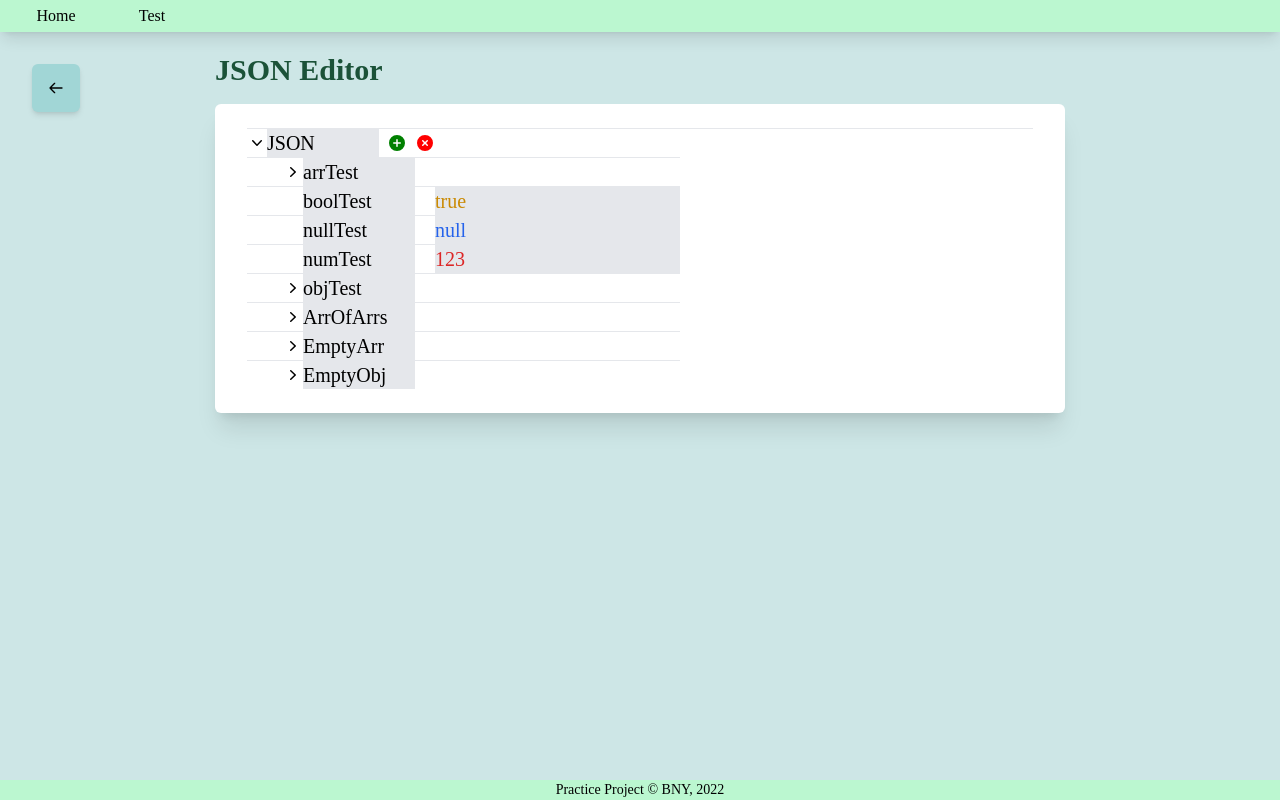
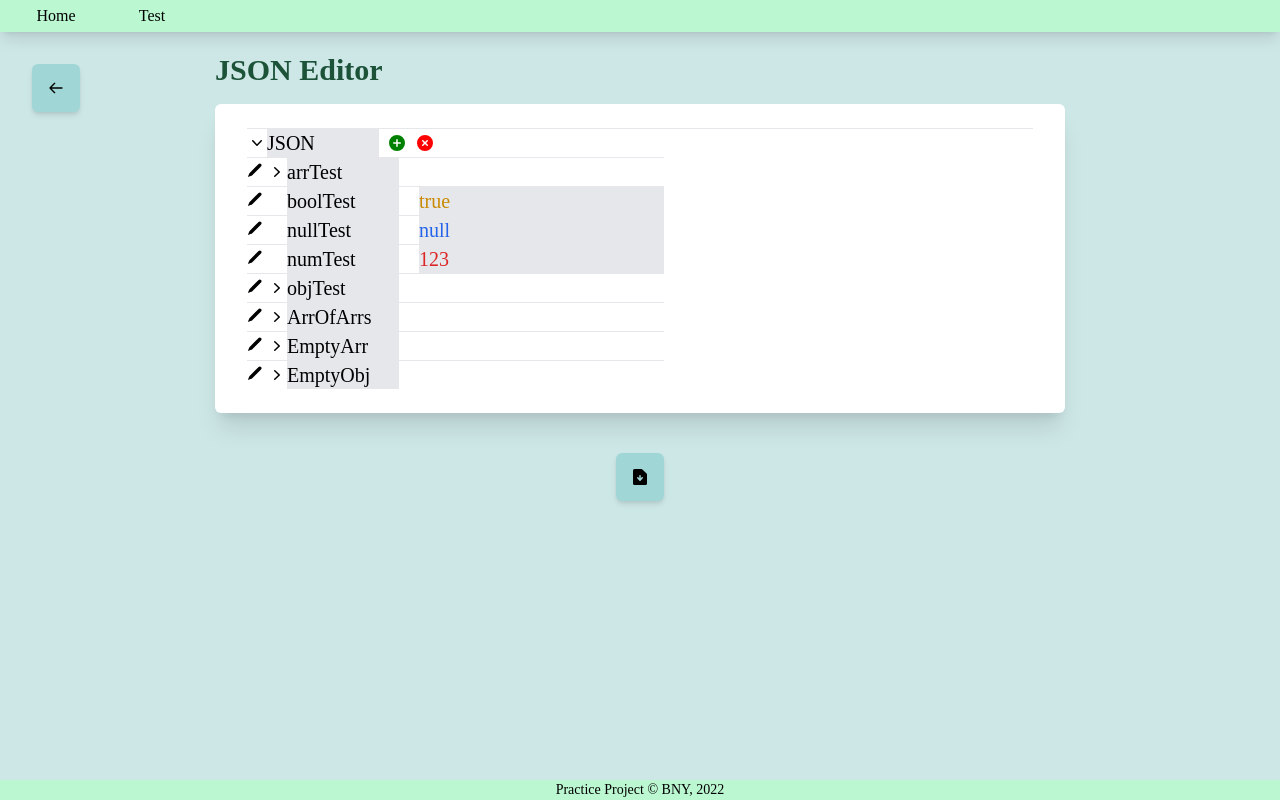
Before and after one commit to StupidoCowie/pr_1, a Vue app: page /jsoneditor in a window 1280 px wide. Both pictures are taken after a click on the icon 257 px from the left and 143 px from the top of the page. Built offline with nearby package versions, Linux system fonts and the light colour scheme.

Commit message:
no overlay tho

```diff
--- a/src/assets/test.json
+++ b/src/assets/test.json
@@ -13,8 +13,8 @@
 		"string": "Hello world"
 	},
 	"ArrOfArrs": [
-		[123, 332, 623],
-		["asd", "trwq", "dsc"]
+		[ 123, 332, 623 ],
+		[ "asd", "trwq", "dsc" ]
 	],
 	"EmptyArr": [],
 	"EmptyObj": {}
--- a/src/components/jsonEditor/DeleteNodeDialog.vue
+++ b/src/components/jsonEditor/DeleteNodeDialog.vue
@@ -51,7 +51,7 @@ import { ref, computed } from 'vue'
 const props = defineProps({
 	activate: Boolean,
 	label: String,
-	// type: String,
+	type: String,
 	node: Object
 })
 
@@ -82,17 +82,22 @@ const nodes = computed({
 	get(){
 		return props.node
 	},
-	set(value){
-		console.log(value)
+	set(value) {
 		emits('update:node', value)
 	}
 })
 
+const getType = computed(() => {
+	return props.type
+})
+
 const deleteNode = () => {
-	nodes.value = nodes.value.filter(e => {
-		console.log(e)
-		e.label !== nodeToDelete.value
-	})
+	nodes.value.splice(nodes.value.indexOf(nodes.value.filter(e => e.label === nodeToDelete.value)[0]), 1)
+	if (getType.value === 'array') {
+		nodes.value.forEach((el, index) => {
+			el.label = index
+		})
+	}
 
 	closeDialog()
 }
--- /dev/null
+++ b/src/components/jsonEditor/EditNodeDialog.vue
@@ -0,0 +1,223 @@
+<template>
+	<Teleport to="body">
+		<dialog
+			class="bg-[#afc9c9] shadow-2xl border-black border-[1px] rounded-md inset-0 w-[290px]"
+			:open="openDialog"
+		>
+			<div>
+				<div
+					class="flex justify-center"
+				>
+					Want to change {{ nodeLabel }}?
+				</div>
+				<div
+					class="mt-2"
+				>
+					<input
+						class="w-full focus:outline-none rounded-md pl-1"
+						v-model="newLabel"
+						placeholder="Label"
+					>
+				</div>
+				<div
+					v-if="!typeCheck"
+					class="flex justify-center flex-col mt-2"
+				>
+					<select
+						class="w-full focus:outline-none rounded-md"
+						v-model="currentType"
+					>
+						<option
+							v-for="opt in typeChoice"
+							:value="opt"
+						>
+							{{ opt }}
+						</option>
+					</select>
+					<div
+						v-if="isBoolean"
+						class="flex justify-center mt-1"
+					>
+						<input
+							class="mt-[6px] mr-1"
+							type="checkbox"
+							id="boolType"
+							v-model="newValue"
+						>
+						<label
+							class="flex content-center"
+							for="boolType">{{ newValue }}
+						</label>
+					</div>
+					<div
+						v-else
+						class="flex flex-row"
+					>
+						<input
+							v-if="!typeCheck"
+							class="w-full focus:outline-none rounded-md pl-1 mt-2 read-only:bg-black read-only:text-white"
+							placeholder="Value"
+							v-model="newValue"
+							:readonly="isNull"
+						>
+					</div>
+				</div>
+				<div
+					v-if="isObject"
+					class="flex"
+				>
+					<input
+							class="w-full focus:outline-none rounded-md pl-1 mt-2"
+							placeholder="Key"
+							v-model="objKey"
+						>
+				</div>
+				<div
+					class="flex justify-center mt-2"
+				>
+					<button
+						class="bg-[#a1d6d6] shadow-md hover:bg-[#42cc4e] rounded-md hover:shadow-xl w-20 h-8"
+						@click="editElement"
+					>
+						Done
+					</button>
+					<button
+						class="bg-[#a1d6d6] shadow-md hover:bg-[#ff5151] rounded-md hover:shadow-xl w-20 h-8 ml-5"
+						@click="closeDialog"
+					>
+						Cancel
+					</button>
+				</div>
+			</div>
+		</dialog>
+	</Teleport>
+</template>
+
+<script setup>
+import { ref, computed, watch, onMounted } from 'vue'
+
+
+const props = defineProps({
+	activate: Boolean,
+	label: String,
+	type: String,
+	node: Object
+})
+
+const emits = defineEmits([
+	'update:activate',
+	'update:label',
+	'update:type',
+	'update:node'
+])
+
+const newValue = ref()
+const objKey = ref('')
+const isNull = ref(false)
+const typeChoice = ref(['Object', 'Array', 'Number', 'String', 'Boolean', 'Null'])
+
+const isBoolean = computed(() => {
+	return props.type === 'boolean' || currentType.value === 'Boolean' ? true : false
+})
+
+const nodeLabel = computed({
+	get() {
+		return props.label
+	},
+	set(value) {
+		emits('update:label', value)
+	}
+})
+
+const newLabel = ref(nodeLabel.value)
+
+const nodeValue = computed(() => {
+	return props.node[0] === null ? 'null' : props.node[0]
+})
+
+const node = computed({
+	get() {
+		return props.node
+	},
+	set(value) {
+		emits('update:node', value)
+	}
+})
+
+const typeOfVal = computed({
+	get() {
+		return props.type
+	},
+	set(value) {
+		emits('update:type', value)
+	}
+})
+
+const currentType = ref(typeOfVal.value[0].toUpperCase() + typeOfVal.value.slice(1, typeOfVal.value.length))
+
+const typeCheck = computed(() => {
+	return typeOfVal.value === 'array' || typeOfVal.value === 'object'
+})
+
+const isObject = computed(() => {
+	return currentType.value === 'Object' && typeOfVal.value !== 'object'
+})
+
+const openDialog = computed({
+	get() {
+		newValue.value = nodeValue.value
+		return props.activate
+	},
+	set(value) {
+		emits('update:activate', value)
+	}
+})
+
+const editElement = () => {
+	if (currentType.value !== 'Object' && currentType.value !== 'Array') {
+		node.value.pop()
+	}
+	nodeLabel.value = newLabel.value
+	typeOfVal.value = currentType.value.toLowerCase()
+	switch(currentType.value){
+		case 'Null':
+			node.value.push(null)
+			break
+		case 'Number':
+		case 'String':
+		case 'Boolean':
+			typeOfVal.value === 'number'
+				? node.value.push(Number(newValue.value))
+				: node.value.push(newValue.value)
+			break
+	}
+	closeDialog()
+}
+
+const closeDialog = () => {
+	openDialog.value = false
+}
+
+onMounted(() => {
+	if (currentType.value === 'Null') {
+		newValue.value = 'null'
+		isNull.value = true
+	}
+	else {
+		isNull.value = false
+	}
+})
+
+watch(() => currentType.value, () => {
+	if (currentType.value === 'Null') {
+		newValue.value = 'null'
+		isNull.value = true
+	}
+	else if (currentType.value === 'Boolean') {
+		newValue.value = true
+	}
+	else {
+		isNull.value = false
+	}
+})
+</script>
--- a/src/components/jsonEditor/jsonEditor.vue
+++ b/src/components/jsonEditor/jsonEditor.vue
@@ -1,25 +1,77 @@
 <template>
-  <div class="flex flex-row justify-center">
-		<div class="absolute left-0 top-0 mt-16 ml-8">
-      <Button :class="'bg-[#a1d6d6] shadow-md hover:bg-[#4be0e0] rounded-md hover:shadow-xl'" :width="'48px'" :height="'48px'" :to="'/'">
-      <div class="flex justify-center">
-        <svg xmlns="http://www.w3.org/2000/svg" class="h-4 w-4" fill="none" viewBox="0 0 24 24" stroke="currentColor" stroke-width="2">
-          <path stroke-linecap="round" stroke-linejoin="round" d="M10 19l-7-7m0 0l7-7m-7 7h18" />
+  <div
+		class="flex flex-row justify-center"
+	>
+		<div
+			class="absolute left-0 top-0 mt-16 ml-8"
+		>
+      <Button
+				:class="'bg-[#a1d6d6] shadow-md hover:bg-[#4be0e0] rounded-md hover:shadow-xl'"
+				:width="'48px'"
+				:height="'48px'"
+				:to="'/'"
+			>
+      <div
+				class="flex justify-center"
+			>
+        <svg
+					xmlns="http://www.w3.org/2000/svg"
+					class="h-4 w-4"
+					fill="none"
+					viewBox="0 0 24 24"
+					stroke="currentColor"
+					stroke-width="2"
+				>
+          <path
+						stroke-linecap="round"
+						stroke-linejoin="round"
+						d="M10 19l-7-7m0 0l7-7m-7 7h18"
+					/>
         </svg>
       </div>
       </Button>
     </div>
-    <div>
-			<Card :width="'850px'" :label="'JSON Editor'" class="mt-5">
+    <div
+			class="flex flex-col"
+		>
+			<Card
+				:width="'850px'"
+				:label="'JSON Editor'"
+				class="mt-5"
+			>
 				<JsonNodes
-					:value="jsonTree.label"
-					:type="jsonTree.type"
-					:json="jsonTree.nodes"
+					v-model:value="jsonTree.label"
+					v-model:type="jsonTree.type"
+					v-model:json="jsonTree.nodes"
 					:objectable="true"
 					:margin="0"
-					:deletable="false"
+					:changeable="false"
 				/>
 			</Card>
+			<div
+				class="flex justify-center"
+			>
+				<button
+					class="bg-[#a1d6d6] shadow-md hover:bg-[#4be0e0] rounded-md hover:shadow-xl w-12 h-12 flex justify-center items-center"
+					@click="saveJSON"
+				>
+					<svg
+						xmlns="http://www.w3.org/2000/svg"
+						viewBox="0 0 20 20"
+						fill="currentColor"
+						class="w-5 h-5"
+					>
+						<path
+							fill-rule="evenodd"
+							d="M4.5 2A1.5 1.5 0 003 3.5v13A1.5 1.5 0 004.5 18h11a1.5 1.5 0 001.5-1.5V7.621a1.5
+								1.5 0 00-.44-1.06l-4.12-4.122A1.5 1.5 0 0011.378 2H4.5zm4.75 6.75a.75.75 0 011.5
+								0v2.546l.943-1.048a.75.75 0 011.114 1.004l-2.25 2.5a.75.75 0 01-1.114 0l-2.25-2.5a.75.75
+								0 111.114-1.004l.943 1.048V8.75z"
+							clip-rule="evenodd"
+						/>
+					</svg>
+				</button>
+			</div>
 		</div>
 	</div>
 </template>
@@ -28,11 +80,12 @@
 	TODO:
 		DONE) Readable view for JSON
 		DONE) Option to add new key-value pairs
-		2.1) Prevent adding of key-value pair if key already exists
-		3) Option to change existing key-value pairs AND keys only
-		4) Option to delete chosen key-value pair
-		+) Make NewNode dialog kind of persistent
-		+) Some design things to underline types, values, etc.
+		DONE) Prevent adding of key-value pair if key already exists
+		DONE) Option to change existing key-value pairs AND keys only
+		DONE) Option to delete chosen key-value pair
+		DONE) Save *new* JSON
+		?) Make dialogs kind of persistent
+		DONEish) Some design things to underline types, values, etc.
 -->
 
 <script setup>
@@ -42,7 +95,7 @@ import JsonNodes from '@/components/jsonEditor/jsonNodes.vue'
 
 import json from '@/assets/test.json'
 
-import { ref, onMounted } from 'vue'
+import { ref, computed, onMounted } from 'vue'
 
 import { isArray } from '@vue/shared'
 
@@ -86,12 +139,41 @@ const convert = (key, val, node) => {
 	}
 }
 
+const saveNode = (node, isArray) => {
+	let reJSON = isArray ? [] : {}
+	node.nodes.forEach(el => {
+		if (el.type !== 'array' && el.type !== 'object') {
+			isArray ? reJSON.push(el.nodes[0]) : reJSON[el.label] = el.nodes[0]
+		}
+		else if (el.type === 'array') {
+			isArray ? reJSON.push(saveNode(el, true)) : reJSON[el.label] = saveNode(el, true)
+		}
+		else if (el.type === 'object') {
+			isArray ? reJSON.push(saveNode(el, false)) : reJSON[el.label] = saveNode(el, false)
+		}
+	})
+	return reJSON
+}
+
+const saveJSON = () => {
+	const file = JSON.stringify(saveNode(jsonTree.value, false))
+	const filename = 'res.json'
+	const elem = document.createElement('a')
+	elem.setAttribute('href', 'data:application/json;charset=utf-8,' + encodeURIComponent(file))
+	elem.setAttribute('download', filename)
+
+	elem.style.display = 'none'
+	document.body.appendChild(elem)
+	elem.click()
+	document.body.removeChild(elem)
+}
+
 onMounted(() => {
 	// console.log(json)
 	for (let key in json) {
 		convert(key, json[key], jsonTree.value)
 	}
-	console.log(jsonTree.value)
+	// console.log(jsonTree.value)
 })
 
 </script>
--- a/src/components/jsonEditor/jsonNodes.vue
+++ b/src/components/jsonEditor/jsonNodes.vue
@@ -1,32 +1,32 @@
 <template>
 	<hr>
-	<div class="flex flex-row">
-		<!-- <div
-			v-if="isDeletable && !isOpen"
-			class="flex items-center"
+	<div
+		class="flex flex-row"
+	>
+		<div
+			v-if="isChangeable"
+			class="flex mt-1 mr-1"
 			style="cursor: pointer;"
+			:style="shift"
 		>
 			<svg
 				xmlns="http://www.w3.org/2000/svg"
 				viewBox="0 0 20 20"
-				fill="red"
-				class="w-5 h-5"
-				@click="deleteElementCheck"
+				fill="currentColor"
+				class="w-4 h-4"
+				@click="editElementOpen"
 			>
 				<path
-					fill-rule="evenodd"
-					d="M10 18a8 8 0 100-16 8 8 0 000 16zM8.28 7.22a.75.75 0 00-1.06 1.06L8.94
-						10l-1.72 1.72a.75.75 0 101.06 1.06L10 11.06l1.72 1.72a.75.75 0 101.06-1.06L11.06
-						10l1.72-1.72a.75.75 0 00-1.06-1.06L10 8.94 8.28 7.22z"
-					clip-rule="evenodd" />
+					d="M2.695 14.763l-1.262 3.154a.5.5 0 00.65.65l3.155-1.262a4 4 0
+					001.343-.885L17.5 5.5a2.121 2.121 0 00-3-3L3.58 13.42a4 4 0 00-.885 1.343z"
+				/>
 			</svg>
-		</div> -->
+		</div>
 		<div
 			v-if="objectableOp"
 		>
 			<div
 				class="flex flex-row"
-				:style="shift"
 			>
 				<div
 					v-if="isObject(nodes)"
@@ -85,7 +85,7 @@
 							viewBox="0 0 20 20"
 							fill="green"
 							class="w-5 h-5 ml-2"
-							@click="newElementCheck"
+							@click="newElementOpen"
 						>
 							<path
 								fill-rule="evenodd"
@@ -99,7 +99,7 @@
 							viewBox="0 0 20 20"
 							fill="red"
 							class="w-5 h-5 ml-2"
-							@click="deleteElementCheck"
+							@click="deleteElementOpen"
 						>
 							<path
 								fill-rule="evenodd"
@@ -114,20 +114,22 @@
 			<jsonNodes
 				v-if="isOpen"
 				v-for="node in nodes"
-				:json="nullCheck(node)"
-				:type="node.type"
-				:value="nodeCheck(node)"
+				:json="node.nodes"
+				v-model:type="node.type"
+				v-model:value="node.label"
 				:objectable="suitableObj(node)"
-				:margin="marginValue + 36"
-				deletable
+				:margin="marginValue"
+				changeable
 			/>
 		</div>
 		<div
 			v-else
 			class="flex flex-row"
-			:style="shift"
+			:style="innerShift"
 		>
-			<div class="flex items-start">
+			<div
+				class="flex items-start"
+			>
 				<input
 					class="w-28 bg-gray-200 focus:outline-none"
 					:class="enchancedColorClass"
@@ -142,7 +144,7 @@
 			>
 				<input
 					class="bg-gray-200 focus:outline-none"
-					:class="colorClass"
+					:class="pickColor()"
 					:value="nodeCheck(nodes)"
 					style="cursor: unset"
 					readonly
@@ -163,7 +165,15 @@
 		v-if="deleteElement"
 		v-model:activate="deleteElement"
 		:label="valueValue"
-		:node="nodes"
+		:type="getType"
+		v-model:node="nodes"
+	/>
+	<EditNodeDialog
+		v-if="editElement"
+		v-model:activate="editElement"
+		v-model:label="valueValue"
+		v-model:type="getType"
+		v-model:node="nodes"
 	/>
 </template>
 
@@ -172,6 +182,7 @@ import { ref, computed } from 'vue'
 
 import NewNodeDialog from '@/components/jsonEditor/NewNodeDialog.vue'
 import DeleteNodeDialog from '@/components/jsonEditor/DeleteNodeDialog.vue'
+import EditNodeDialog from '@/components/jsonEditor/EditNodeDialog.vue'
 
 const props = defineProps({
 	json: Object,
@@ -182,50 +193,43 @@ const props = defineProps({
 	type: String,
 	margin: Number,
 	objectable: Boolean,
-	deletable: Boolean
+	changeable: Boolean
 })
 
+const emits = defineEmits([
+	'update:json',
+	'update:type',
+	'update:value'
+])
 
 const isOpen = ref(false)
 const newElement = ref(false)
 const deleteElement = ref(false)
+const editElement = ref(false)
 
-const colorClass = computed(() => {
-	if (typeof nodes.value === 'object') {
-		return pickColor(nodes.value[0])
-	}
-	else {
-		return pickColor(valueValue.value)
-	}
+const isChangeable = computed(() => {
+	return props.changeable
 })
 
 const enchancedColorClass = computed(() => {
-	return nodes.value ? 'text-black' : colorClass.value
+	return nodes.value ? 'text-black' : pickColor()
 })
 
-// const isDeletable = computed(() => {
-// 	return props.deletable
-// })
-
-const pickColor = (element) => {
-	if (typeof element === 'number') {
+const pickColor = () => {
+	switch (getType.value) {
+		case 'number':
 			return 'text-red-600'
-	}
-	else if (typeof element === 'string') {
+		case 'string':
 			return 'text-green-600'
-	}
-	else if (typeof element === 'boolean') {
+		case 'boolean':
 			return 'text-yellow-600'
-	}
-	else if (element === null) {
+		case 'null':
 			return 'text-blue-600'
 	}
 }
 
-const objectableOp = computed({
-	get() {
+const objectableOp = computed(() => {
 	return props.objectable
-	}
 })
 
 const marginValue = computed(() => {
@@ -233,25 +237,39 @@ const marginValue = computed(() => {
 })
 
 const shift = computed(() => {
-	// if (isOpen.value && isDeletable.value) {
-	// 	return `margin-left: ${marginValue.value + 20}px;`
-	// }
-	return objectableOp.value ? `margin-left: ${marginValue.value}px;` : `margin-left: ${marginValue.value + 20}px;`
+	return `margin-left: ${marginValue.value}px;`
 })
 
-const valueValue = computed(() => {
+const innerShift = computed(() => {
+	return 'margin-left: 20px;'
+})
+
+const valueValue = computed({
+	get() {
 		return props.value
+	},
+	set(value) {
+		emits('update:value', value)
+	}
 })
 
 const nodes = computed({
 	get() {
 		// console.log(props)
 		return props.json
+	},
+	set(value) {
+		emits('update:json', value)
 	}
 })
 
-const getType = computed(() => {
+const getType = computed({
+	get() {
 		return props.type
+	},
+	set(value) {
+		emits('update:type', value)
+	}
 })
 
 const nodeCheck = (node) => {
@@ -262,31 +280,27 @@ const nodeCheck = (node) => {
 	return node.label ? node.label : node
 }
 
-const nullCheck = (node) => {
-	if (node !== null) {
-		return node.nodes
-	}
-}
-
 const isObject = (node) => {
 	return typeof node === 'object' && node !== null
 }
 
 const suitableObj = (node) => {
 	return node.type === 'array' || node.type === 'object'
-	// return isObject(node.nodes) && node.nodes.length > 1
 }
 
 const toggleNodes = () => {
 	isOpen.value = !isOpen.value
 }
 
-const newElementCheck = () => {
+const newElementOpen = () => {
 	newElement.value = !newElement.value
 }
 
-const deleteElementCheck = () => {
-	console.log(nodes.value)
+const deleteElementOpen = () => {
 	deleteElement.value = !deleteElement.value
 }
+
+const editElementOpen = () => {
+	editElement.value = !editElement.value
+}
 </script>
```
Also changed, not shown: src/components/jsonEditor/NewNodeDialog.vue (+24 -18 lines). Lines whose indentation alone changed are shown as unchanged.
